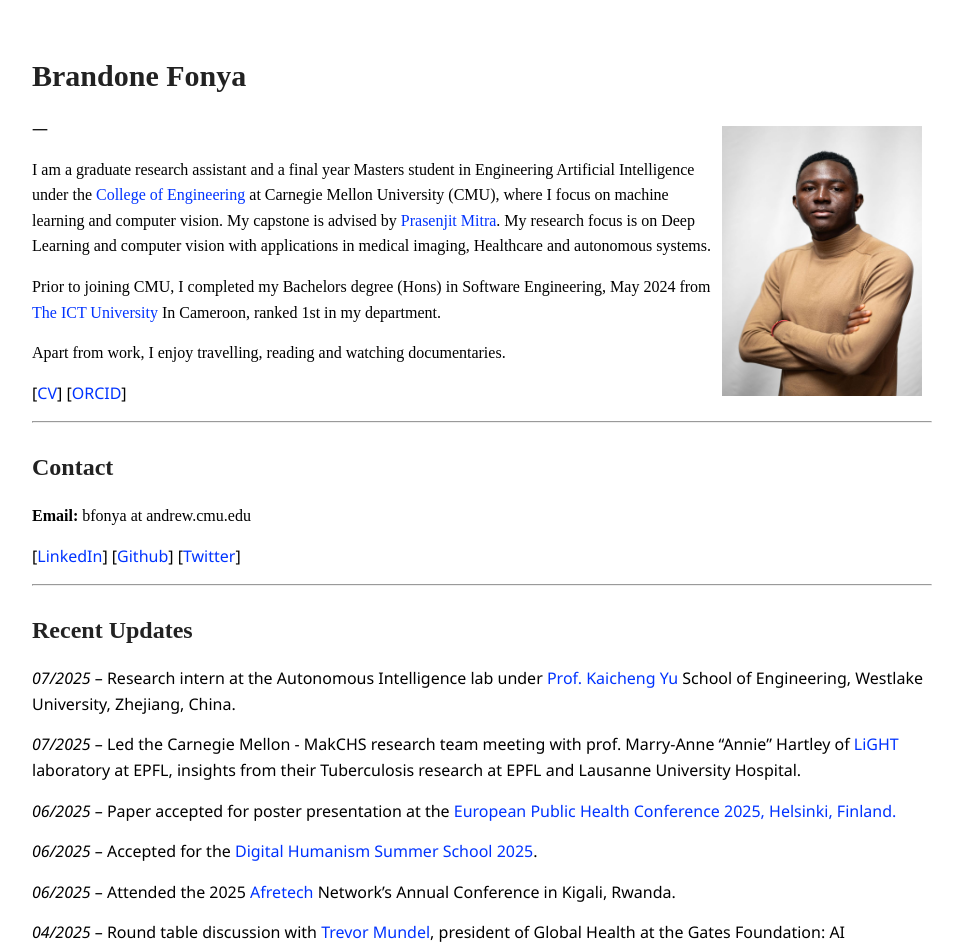
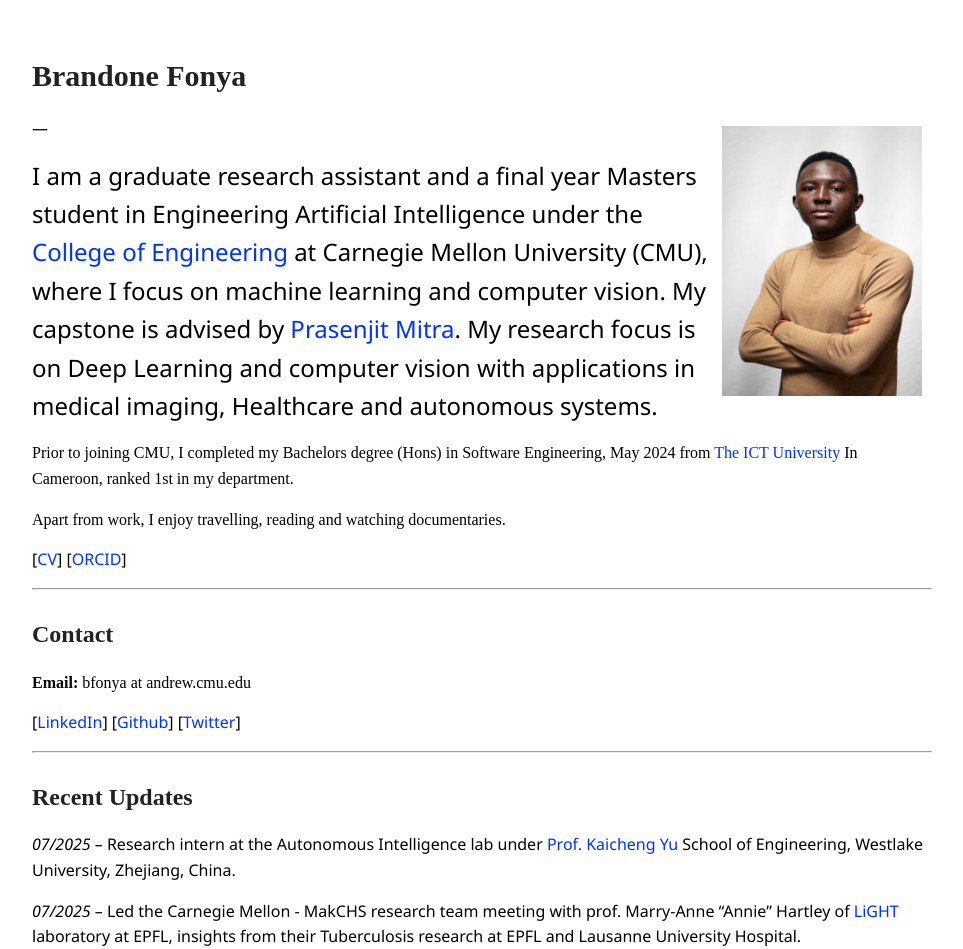
Before and after one commit to FonyaBrandone/FonyaBrandone.github.io, a Jekyll site: the page built from index.md, in a window 1280 px wide. Shown: the top 949 px of the page, without its empty margins (168-1131 px from the left). Built offline with Jekyll 4.4.1, drawn with Linux system fonts in a browser that asks for light colours.

Commit message:
Intro font size changed

```diff
--- a/index.md
+++ b/index.md
@@ -8,7 +8,7 @@
 <img src="/static/profile.jpg" alt="Brandone" style="width: 200px; height: 270px; float: right; margin: 10px"/>
 ---
 
-<span style="font-family: 'Segoe UI, Tahoma, Geneva, Verdana, sans-serif';">
+<span style="font-size: 24px;">
 I am a graduate research assistant and a final year Masters student in Engineering Artificial Intelligence under the [College of Engineering](https://engineering.cmu.edu/) at Carnegie Mellon University (CMU), where I focus on machine learning and computer vision. My capstone is advised by [Prasenjit Mitra](https://www.africa.engineering.cmu.edu/news/2025/02/25-mitra-announcement.html). My research focus is on Deep Learning and computer vision with applications in medical imaging, Healthcare and autonomous systems.
 </span>
 
@@ -52,9 +52,9 @@
 
  _04/2025_ – Round table discussion with <a href='https://www.gatesfoundation.org/about/leadership/trevor-mundel'>Trevor Mundel</a>, president of Global Health at the Gates Foundation: AI applications to address healthcare challenges on the African continent.<br>
 
-#### _02/2025_ – One-on-one with <a href='https://people.epfl.ch/mary-anne.hartley?lang=en'>Prof. Mary-Anne “Annie” Hartley</a> of LiGHT Laboratory at EPFL, on AI models and tool for resource constraiend communities.<br>
+ _02/2025_ – One-on-one with <a href='https://people.epfl.ch/mary-anne.hartley?lang=en'>Prof. Mary-Anne “Annie” Hartley</a> of LiGHT Laboratory at EPFL, on AI models and tool for resource constraiend communities.<br>
 
-#### _01/2025_ – Attended the <a href='https://events.dell.com/event/ce14c9e1-18e7-4347-aa04-f0e2ce851129/summary'>Dell Technologies AI Forum 2025</a>, Dubai at the Coca-Cola Arena by Microsoft, Dell, Intel and Nvidia. <br>
+ _01/2025_ – Attended the <a href='https://events.dell.com/event/ce14c9e1-18e7-4347-aa04-f0e2ce851129/summary'>Dell Technologies AI Forum 2025</a>, Dubai at the Coca-Cola Arena by Microsoft, Dell, Intel and Nvidia. <br>
 
 ---
 
```
